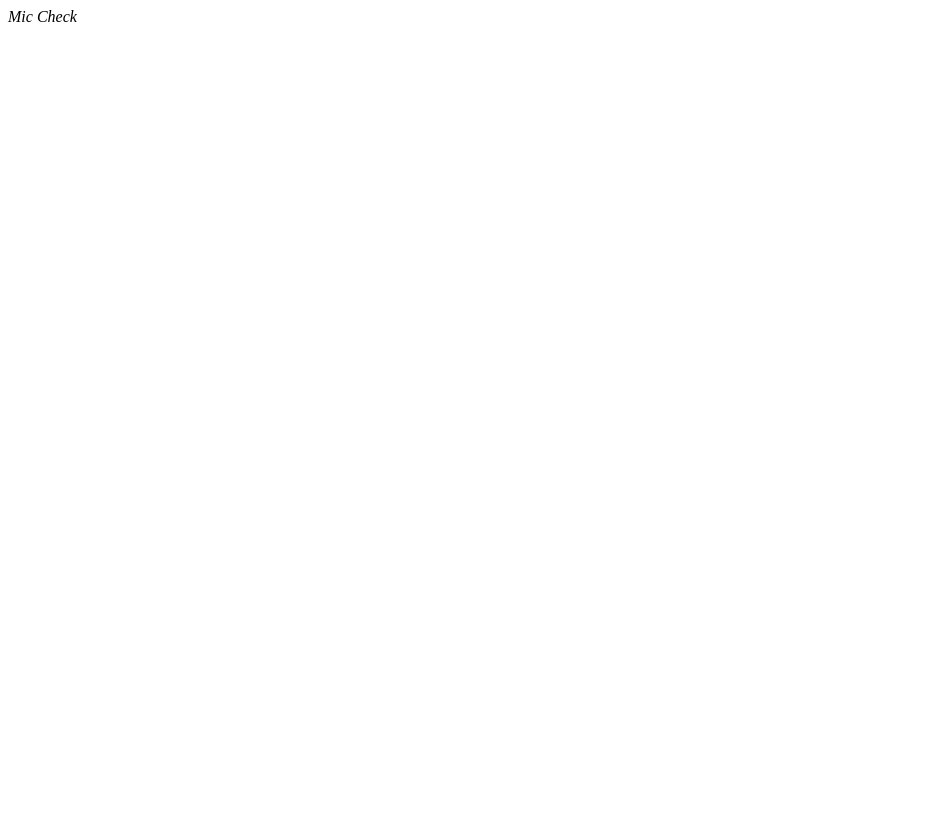
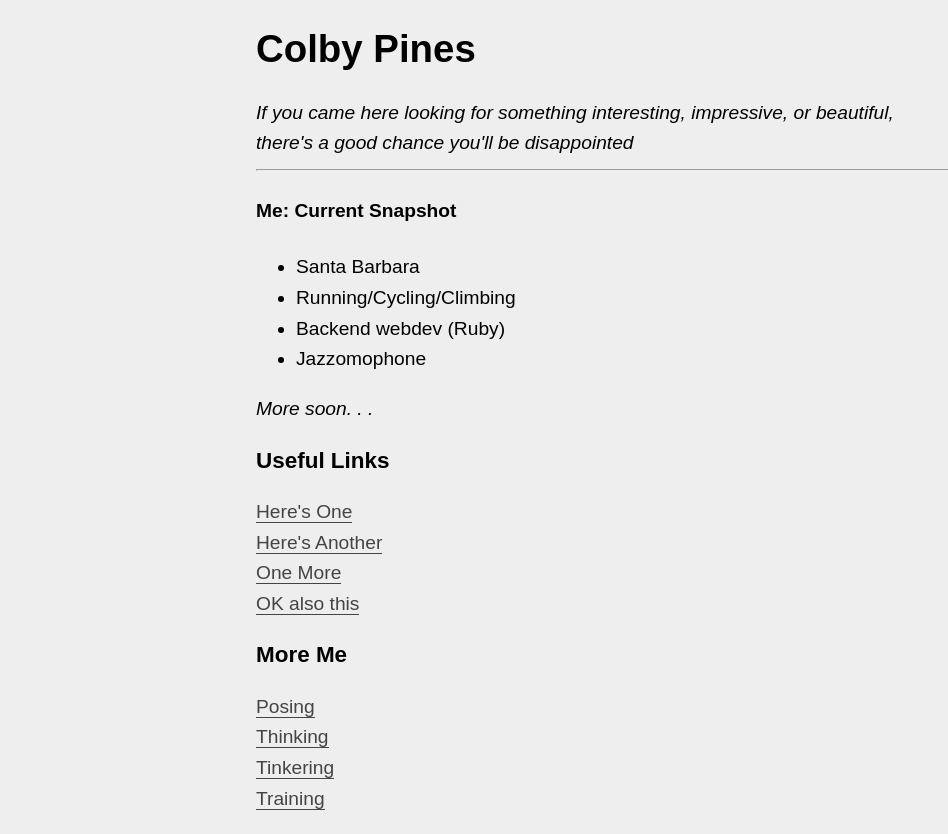
Before and after one commit to wcpines/wcpines.github.io, a plain HTML site: page index.html in a window 1280 px wide. Shown: the whole page, without its empty margins (0-948 px from the left). Before the commit the page ends 800 px from the top, so only its background shows below. Drawn offline with Linux system fonts and the light colour scheme.

Commit message:
feat: links & "style"

```diff
--- a/index.html
+++ b/index.html
@@ -1 +1,88 @@
-<em> Mic Check </em>
+<!DOCTYPE html>
+<html lang="en">
+  <head>
+    <base target="_blank" />
+    <meta charset="utf-8" />
+    <meta name="viewport" content="width=device-width, initial-scale=1" />
+  </head>
+
+  <link rel="shortcut icon" type="image/x-icon" href="/favicon.ico?" />
+
+  <style type="text/css">
+    body {
+      background: #eeeeee;
+      font-size: 16px;
+      font: 1.2em/1.62 sans-serif;
+      line-height: 1.6;
+      margin: 1em auto;
+      max-width: 40em;
+      padding: 0 0.62em;
+    }
+    h1,
+    h2,
+    h3 {
+      line-height: 1.2;
+    }
+    a {
+      border-bottom: 1px solid #444444;
+      color: #444444;
+      text-decoration: none;
+    }
+    a:hover {
+      border-bottom: 0;
+    }
+  </style>
+
+  <body>
+    <header><h1>Colby Pines</h1></header>
+    <aside>
+      <em>
+        If you came here looking for something interesting, impressive, or
+        beautiful,<br />
+        there's a good chance you'll be disappointed
+      </em>
+    </aside>
+
+    <hr />
+
+    <h4>Me: Current Snapshot</h4>
+
+    <ul>
+      <li>Santa Barbara</li>
+      <li>Running/Cycling/Climbing</li>
+      <li>Backend webdev (Ruby)</li>
+      <li>Jazzomophone</li>
+    </ul>
+
+    <em>More soon. . . </em>
+
+    <h3>Useful Links</h3>
+
+    <p>
+      <a
+        href="https://upload.wikimedia.org/wikipedia/commons/thumb/6/68/Lynx_lynx_poing.jpg/330px-Lynx_lynx_poing.jpg"
+        >Here's One</a
+      >
+      <br />
+      <a href="https://chaoticchasm.files.wordpress.com/2014/11/link.png"
+        >Here's Another</a
+      ><br />
+      <a
+        href="https://journalistsresource.org/wp-content/uploads/2015/10/Chain-link.jpg"
+        >One More</a
+      ><br />
+      <a href="http://linkedin.com/in/wcpines">OK also this</a><br />
+    </p>
+
+    <h3>More Me</h3>
+
+    <p>
+      <a href="https://www.instagram.com/wcpines"> Posing </a><br />
+      <a href="http://cheesetrees.net/"> Thinking </a><br />
+      <a href="https://github.com/wcpines?tab=repositories&q=&type=source">
+        Tinkering</a
+      ><br />
+      <a href="https://www.strava.com/athletes/wcpines"> Training </a><br />
+    </p>
+  </body>
+</html>
```
Also changed, not shown: favicon.ico (added), 1 other file.
